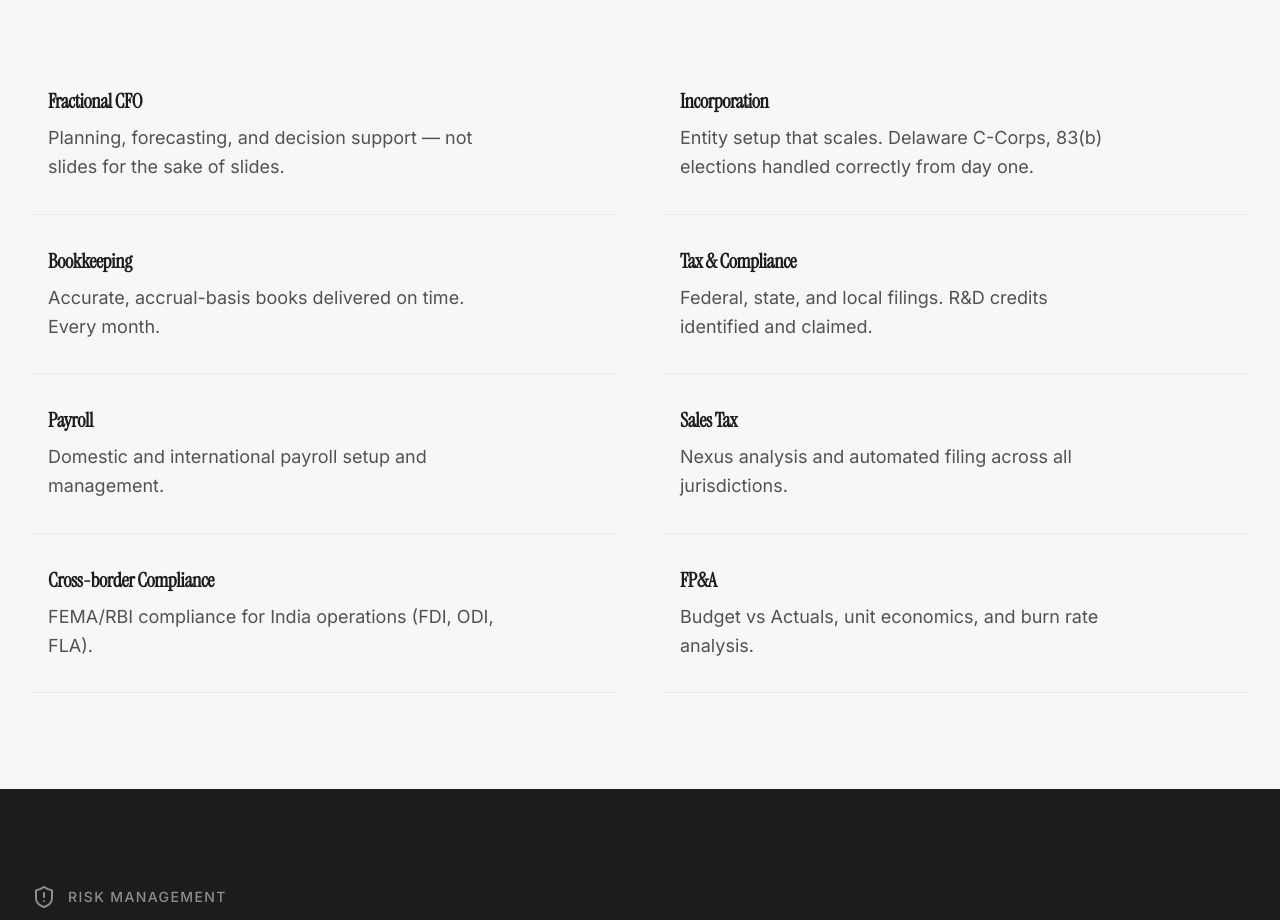
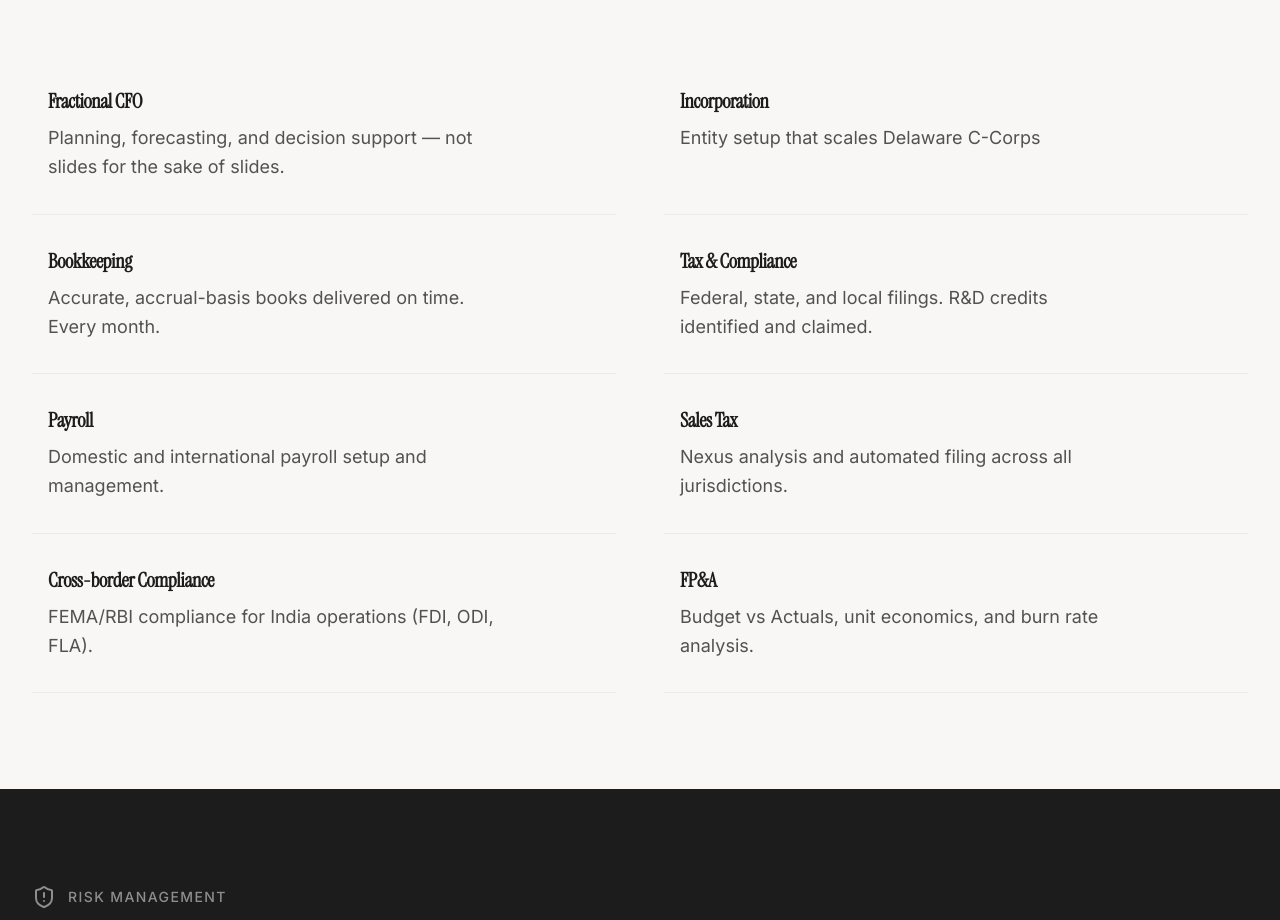
Before and after one commit to AkhilAshp/ledger-cfo, a React (Vite) app: page / in a window 1280 px wide. Shown: the part 2480-3400 px from the top of the page. Built offline with nearby package versions, Linux system fonts and the light colour scheme.

Commit message:
Update ServicesList.tsx

```diff
--- a/components/ServicesList.tsx
+++ b/components/ServicesList.tsx
@@ -3,7 +3,7 @@ import React from 'react';
 const ServicesList: React.FC = () => {
     const services = [
         { title: "Fractional CFO", desc: "Planning, forecasting, and decision support — not slides for the sake of slides." },
-        { title: "Incorporation", desc: "Entity setup that scales. Delaware C-Corps, 83(b) elections handled correctly from day one." },
+        { title: "Incorporation", desc: "Entity setup that scales Delaware C-Corps" },
         { title: "Bookkeeping", desc: "Accurate, accrual-basis books delivered on time. Every month." },
         { title: "Tax & Compliance", desc: "Federal, state, and local filings. R&D credits identified and claimed." },
         { title: "Payroll", desc: "Domestic and international payroll setup and management." },
```
